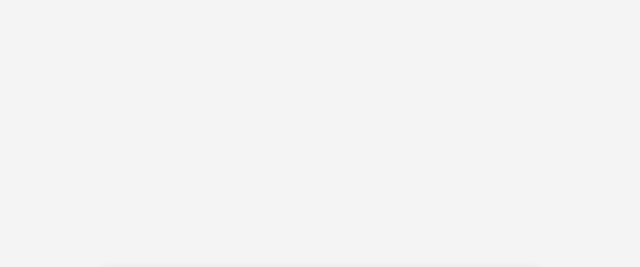
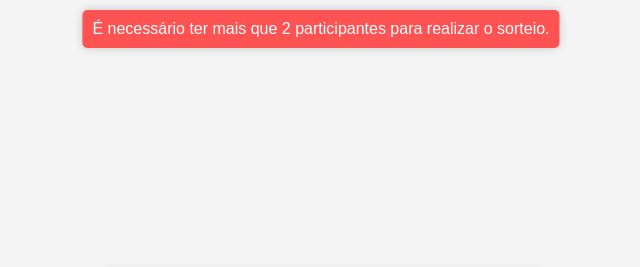
Before and after one commit to gesleyelois/amigo-secreto, a plain HTML site: page index.html in a window 1280 px wide. Both pictures are taken after a click on the button "Sortear". Shown: the top 267 px of the page, without its empty margins (319-959 px from the left). Drawn offline with Linux system fonts and the light colour scheme.

Commit message:
adicionando mensagem de erro e retirando o alert

```diff
--- a/SecretSanta.js
+++ b/SecretSanta.js
@@ -11,7 +11,7 @@ class SecretSanta {
 
         if (participant !== '') {
             if (this.participants.includes(participant)) {
-                alert('Este participante já foi adicionado.');
+                this.showMessage('Este participante já foi adicionado.');
                 input.value = '';
                 return;
             }
@@ -50,9 +50,21 @@ class SecretSanta {
         });
     }
 
+    showMessage(message) {
+        const messageDiv = document.createElement('div');
+        messageDiv.classList.add('message');
+        messageDiv.textContent = message;
+        document.body.appendChild(messageDiv);
+
+        // Remove a mensagem após 3 segundos
+        setTimeout(() => {
+            document.body.removeChild(messageDiv);
+        }, 3000);
+    }
+
     drawSecretSanta() {
         if (this.participants.length < 3) {
-            alert('É necessário ter mais que 2 participantes para realizar o sorteio.');
+            this.showMessage('É necessário ter mais que 2 participantes para realizar o sorteio.');
             return;
         }
 
--- a/styles.css
+++ b/styles.css
@@ -6,6 +6,18 @@ body {
     align-items: center;
     justify-content: center;
     min-height: 100vh;
+}
+
+.message {
+    position: fixed;
+    top: 10px;
+    left: 50%;
+    transform: translateX(-50%);
+    background-color: #ff5252;
+    color: #fff;
+    padding: 10px;
+    border-radius: 5px;
+    box-shadow: 0 0 10px rgba(0, 0, 0, 0.2);
 }
 
 .container {
```
